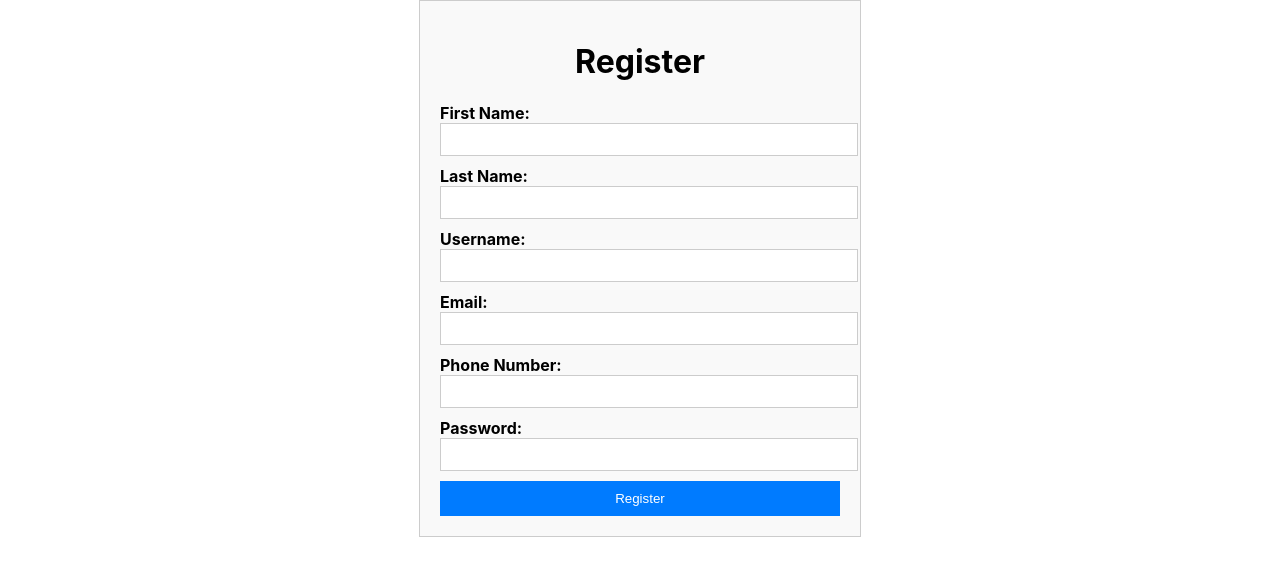
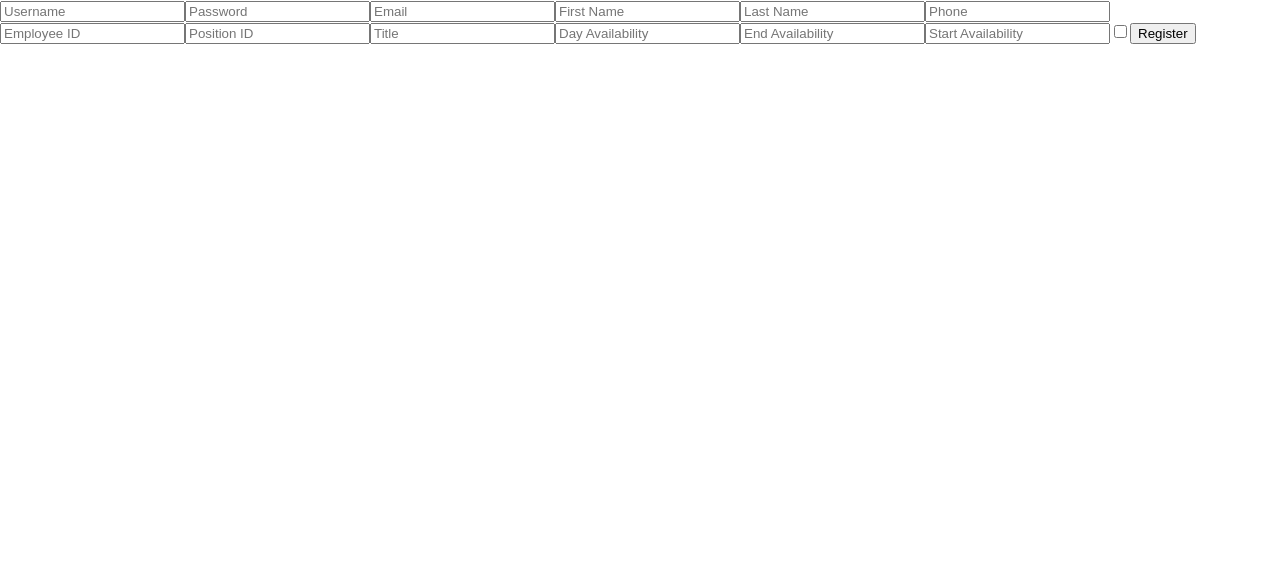
Before and after one commit to matt0125/Scheduler, a React (Create React App) app in the folder web/: page /register in a window 1280 px wide. Shown: the top 576 px of the page. Built offline with nearby package versions, Linux system fonts and the light colour scheme.

Commit message:
Super Basic working Login and register Pages

```diff
--- a/web/src/pages/Register.js
+++ b/web/src/pages/Register.js
@@ -1,109 +1,59 @@
 import React, { useState } from 'react';
-import '../styles/Register.css';
+import axios from 'axios';
 
 const Register = () => {
   const [formData, setFormData] = useState({
+    username: '',
+    password: '',
+    email: '',
     firstName: '',
     lastName: '',
-    username: '',
-    email: '',
-    phoneNumber: '',
-    password: '',
+    phone: '',
+    empId: '',
+    positionId: '',
+    title: '',
+    dayAvail: '',
+    endAvail: '',
+    startAvail: '',
+    managerIdent: false
   });
 
   const handleChange = (e) => {
     const { name, value } = e.target;
-    setFormData({ ...formData, [name]: value });
+    setFormData({
+      ...formData,
+      [name]: value
+    });
   };
 
   const handleSubmit = async (e) => {
     e.preventDefault();
-
-    // Create a FormData object to store the form data
-    const formData = new FormData();
-    for (const key in formData) {
-      formData.append(key, formData[key]);
-    }
-
-    // Send a POST request to the registration API endpoint
-    const response = await fetch("/api/register", {
-      method: "POST",
-      body: formData,
-    });
-
-    // Check the response status code
-    if (response.status === 200) {
-      // Registration successful
-      alert("Registration successful!");
-    } else {
-      // Registration failed
-      alert("Registration failed. Please try again.");
+    try {
+      const response = await axios.post('http://large.poosd-project.com/api/register', formData);
+      console.log('Registration successful:', response.data);
+    } catch (err) {
+      console.log('Error during registration:', err);
     }
   };
 
   return (
-    <div className="register-container">
-      <form className='register-form' onSubmit={handleSubmit}>
-        <div>
-          <h1 className='register-title'>Register</h1>
-        </div>
-        <div>
-          <label>First Name:</label>
-          <input
-            type="text"
-            name="firstName"
-            value={formData.firstName}
-            onChange={handleChange}
-          />
-        </div>
-        <div>
-          <label>Last Name:</label>
-          <input
-            type="text"
-            name="lastName"
-            value={formData.lastName}
-            onChange={handleChange}
-          />
-        </div>
-        <div>
-          <label>Username:</label>
-          <input
-            type="text"
-            name="username"
-            value={formData.username}
-            onChange={handleChange}
-          />
-        </div>
-        <div>
-          <label>Email:</label>
-          <input
-            type="email"
-            name="email"
-            value={formData.email}
-            onChange={handleChange}
-          />
-        </div>
-        <div>
-          <label>Phone Number:</label>
-          <input
-            type="tel"
-            name="phoneNumber"
-            value={formData.phoneNumber}
-            onChange={handleChange}
-          />
-        </div>
-        <div>
-          <label>Password:</label>
-          <input
-            type="password"
-            name="password"
-            value={formData.password}
-            onChange={handleChange}
-          />
-        </div>
-        <button type="submit">Register</button>
-      </form>
-    </div>
+    <form onSubmit={handleSubmit}>
+      <input type="text" name="username" placeholder="Username" onChange={handleChange} />
+      <input type="password" name="password" placeholder="Password" onChange={handleChange} />
+      {/* Add more input fields similarly */}
+      <input type="email" name="email" placeholder="Email" onChange={handleChange} />
+      <input type="text" name="firstName" placeholder="First Name" onChange={handleChange} />
+      <input type="text" name="lastName" placeholder="Last Name" onChange={handleChange} />
+      <input type="text" name="phone" placeholder="Phone" onChange={handleChange} />
+      <input type="text" name="empId" placeholder="Employee ID" onChange={handleChange} />
+      <input type="text" name="positionId" placeholder="Position ID" onChange={handleChange} />
+      <input type="text" name="title" placeholder="Title" onChange={handleChange} />
+      <input type="text" name="dayAvail" placeholder="Day Availability" onChange={handleChange} />
+      <input type="text" name="endAvail" placeholder="End Availability" onChange={handleChange} />
+      <input type="text" name="startAvail" placeholder="Start Availability" onChange={handleChange} />
+      <input type="checkbox" name="managerIdent" onChange={(e) => handleChange({ target: { name: 'managerIdent', value: e.target.checked } })} />
+      <button type="submit">Register</button>
+    </form>
   );
 };
 
```
